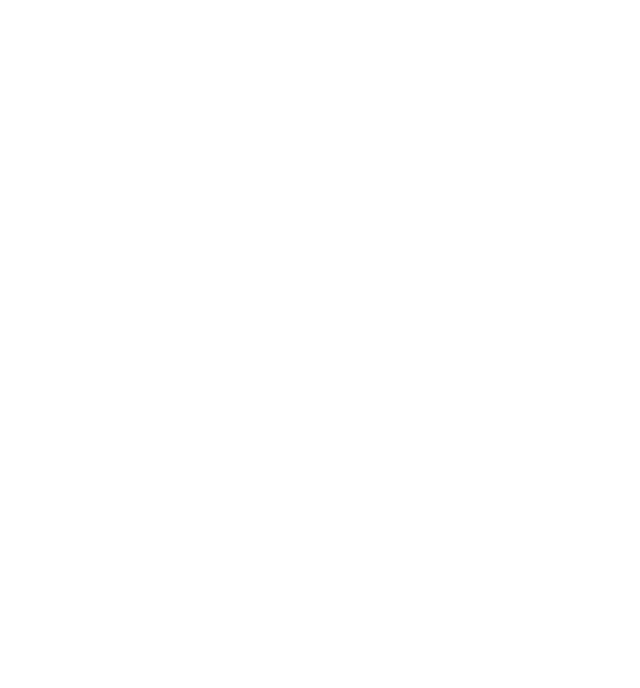
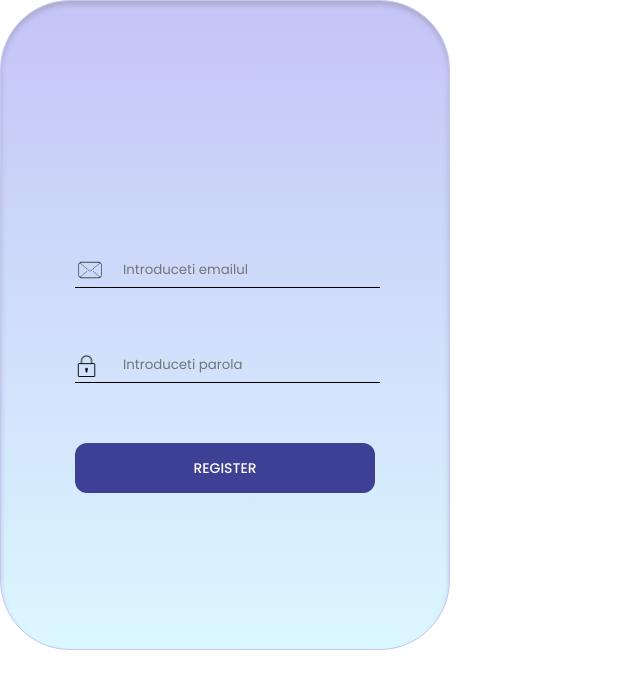
Before and after one commit to Top-Gs/csu, a React (Create React App) app in the folder frontend-csu/: page /register in a window 1280 px wide. Before the commit this address had no page. Shown: the top 688 px of the page, without its empty margins (0-640 px from the left). Built offline with nearby package versions, Linux system fonts and the light colour scheme.

Commit message:
Create register card.

```diff
--- a/frontend-csu/src/App.js
+++ b/frontend-csu/src/App.js
@@ -14,6 +14,7 @@ import Sponsors from "./pages/Sponsors";
 import AboutUs from "./pages/AboutUs";
 import PlayerProfile from "./pages/PlayerProfile";
 import { LoginPage } from "./pages/LoginPage";
+import { RegisterPage } from "./pages/RegisterPage";
 
 function App() {
    return (
@@ -28,6 +29,7 @@ function App() {
                <Route path="/aboutus" element={<AboutUs />} />
                <Route path="/singlenews" element={<SingleNewsPage />} />
                <Route path="/login" element={<LoginPage />} />
+               <Route path="/register" element={<RegisterPage />} />
                {/* Admin Routes */}
                <Route path="/admin/*" element={<AdminLayout />}>
                   <Route index element={<AdminDashboard />} />
--- /dev/null
+++ b/frontend-csu/src/components/RegisterCard.jsx
@@ -0,0 +1,14 @@
+import React from 'react'
+import "../components/componentsUI/RegisterCard.css"
+
+export const RegisterCard = () => {
+  return (
+    <figure className="logincard-container">
+        <form action="/" className="registercard__form">
+            <input type="email" name="loginemail" id="registercard__email" placeholder='Introduceti emailul' required/>
+            <input type="password" name="parola" id="registercard__password" placeholder='Introduceti parola' required/>
+            <button className="register-cta">Register</button>
+        </form>
+    </figure>
+  )
+}
--- /dev/null
+++ b/frontend-csu/src/components/componentsUI/RegisterCard.css
@@ -0,0 +1,76 @@
+.registercard__form {
+   margin-top: 96px;
+   width: 300px;
+   justify-self: center;
+   align-self: center;
+}
+
+#registercard__email {
+   height: 35px;
+   background: url("../../res/icons/icons8-email-100.png") left/contain no-repeat;
+   background-size: 30px;
+   padding-left: 48px;
+   border: none;
+   border-bottom: 1px solid black;
+   margin-bottom: 60px;
+}
+
+#registercard__password {
+   height: 35px;
+   background: url("../../res/icons/icons8-password-50.png") left/contain no-repeat;
+   background-size: 23px;
+   padding-left: 48px;
+   padding-left: 48px;
+   border: none;
+   border-bottom: 1px solid black;
+   margin-bottom: 60px;
+}
+.registercard__remember {
+   display: flex;
+   gap: 12px;
+   margin-bottom: 48px;
+}
+.registercard__remember label {
+   font-size: 12px;
+}
+#registercard__checkbox {
+   width: 20px;
+}
+
+.register-cta {
+   z-index: 1;
+   width: 100%;
+   height: 50px;
+   border-radius: 12px;
+   border: none;
+   background-color: var(--card-accent);
+   color: #fff;
+   text-transform: uppercase;
+   font-size: 14px;
+   font-weight: 500;
+   transition: all 300ms;
+   position: relative;
+}
+.register-cta:hover {
+   color: var(--card-accent);
+   cursor: pointer;
+}
+.register-cta::before {
+   z-index: -1;
+   position: absolute;
+   content: "";
+   border-radius: 12px;
+   width: 0%;
+   height: 100%;
+   top: 0;
+   right: 0;
+   transition: all 300ms;
+}
+
+.register-cta:hover::before {
+   top: 0;
+   left: 0;
+   width: 100%;
+   background-color: #fff;
+   transition: all 300ms;
+}
--- /dev/null
+++ b/frontend-csu/src/pages/RegisterPage.jsx
@@ -0,0 +1,8 @@
+import React from 'react'
+import { RegisterCard } from '../components/RegisterCard'
+
+export const RegisterPage = () => {
+  return (
+    <div><RegisterCard/></div>
+  )
+}
```
Also changed, not shown: frontend-csu/src/pages/pagesUI/RegisterPage.css (added).
